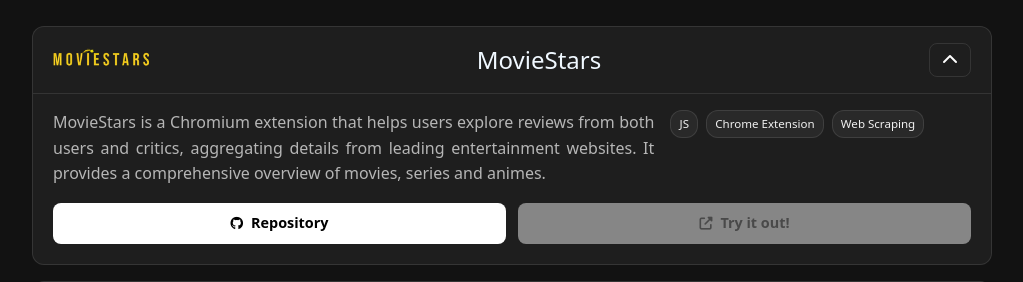
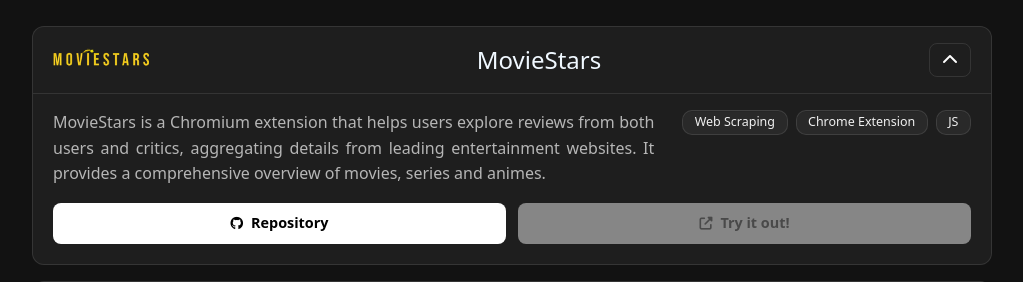
Before and after one commit to mlziade/portifolio-mlziade, a Django app: page /projects/ in a window 1280 px wide, after a click that opens the changed part. Shown: the part 374-656 px from the top of the page, without its empty margins (128-1151 px from the left). Run offline with Django 5.2, Linux system fonts and the light colour scheme; some libraries are stand-ins or nearby versions.

Commit message:
style: enhance tag styles and placement

```diff
--- a/portifolio/static/projects.css
+++ b/portifolio/static/projects.css
@@ -216,16 +216,21 @@
     flex-wrap: wrap;
     gap: 0.5rem;
     margin-top: 0.5rem;
+    direction: rtl; /* start from right and flow to the left */
+    justify-content: flex-start; /* with RTL, flex-start is the right edge */
 }
 
 .tag {
     color: var(--text-light);
     background-color: var(--hover-bg);
     border: 1px solid var(--border-primary);
-    padding: 0.255rem 0.51rem;
-    border-radius: 12px;
-    transition: all var(--transition-fast);
-    font-size: 0.7225rem;
+    padding: 0.32rem 0.72rem;
+    border-radius: 10px; /* rounded rectangle */
+    font-size: 0.78rem;
+    line-height: 1;
+    transition: background-color 160ms ease, color 160ms ease, border-color 160ms ease, box-shadow 160ms ease, transform 160ms ease;
+    box-shadow: 0 1px 0 rgba(0,0,0,0.06) inset;
+    direction: ltr; /* keep label text normal */
 }
 
 .tag:hover {
@@ -234,6 +239,13 @@
     border-color: var(--hover-grey-border);
     cursor: pointer;
     transform: translateY(-1px);
+    box-shadow: 0 3px 10px rgba(0,0,0,0.12);
+}
+
+/* Reduced motion: avoid movement on hover */
+@media (prefers-reduced-motion: reduce) {
+    .tag { transition: background-color 0.01ms, color 0.01ms, border-color 0.01ms, box-shadow 0.01ms; }
+    .tag:hover { transform: none; }
 }
 
 /* Media queries for responsiveness */
```
